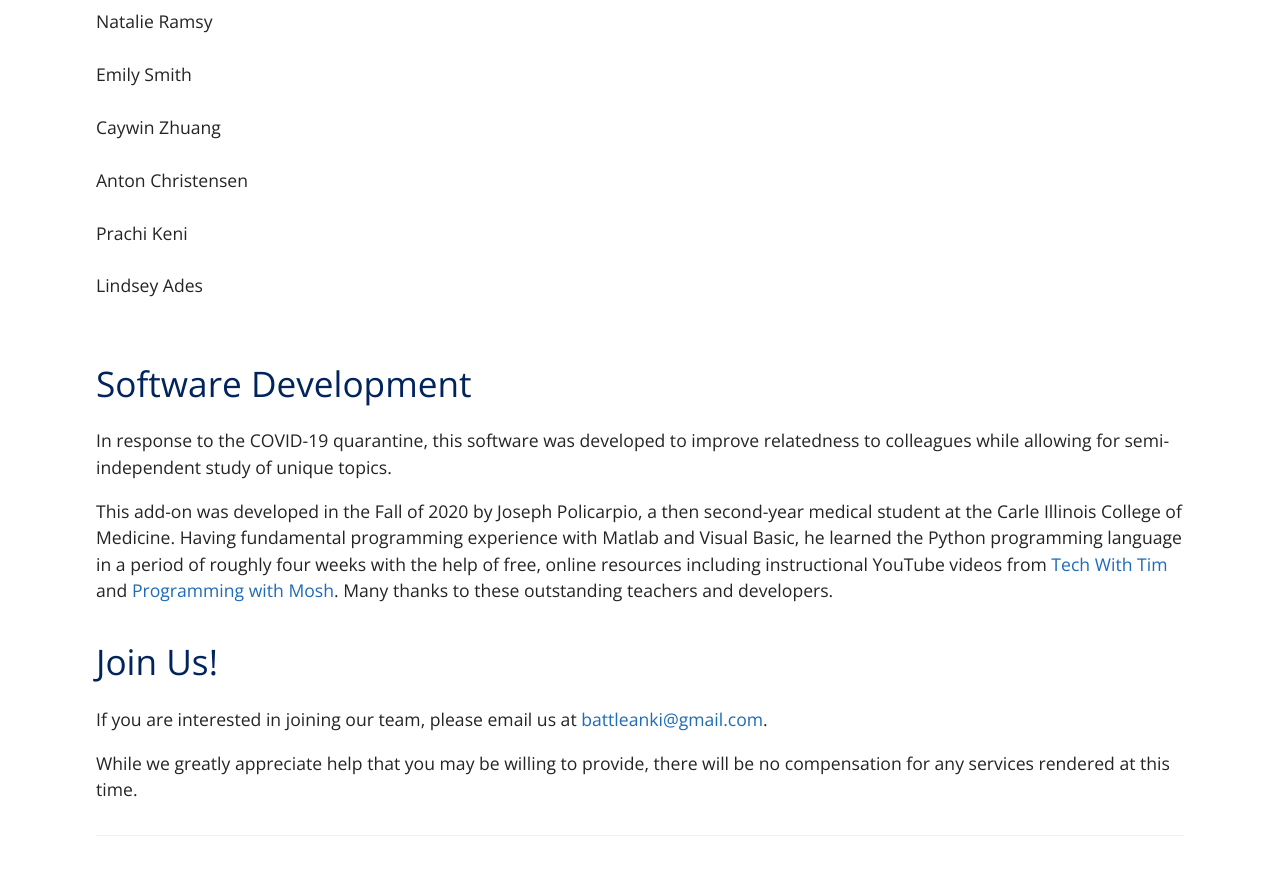
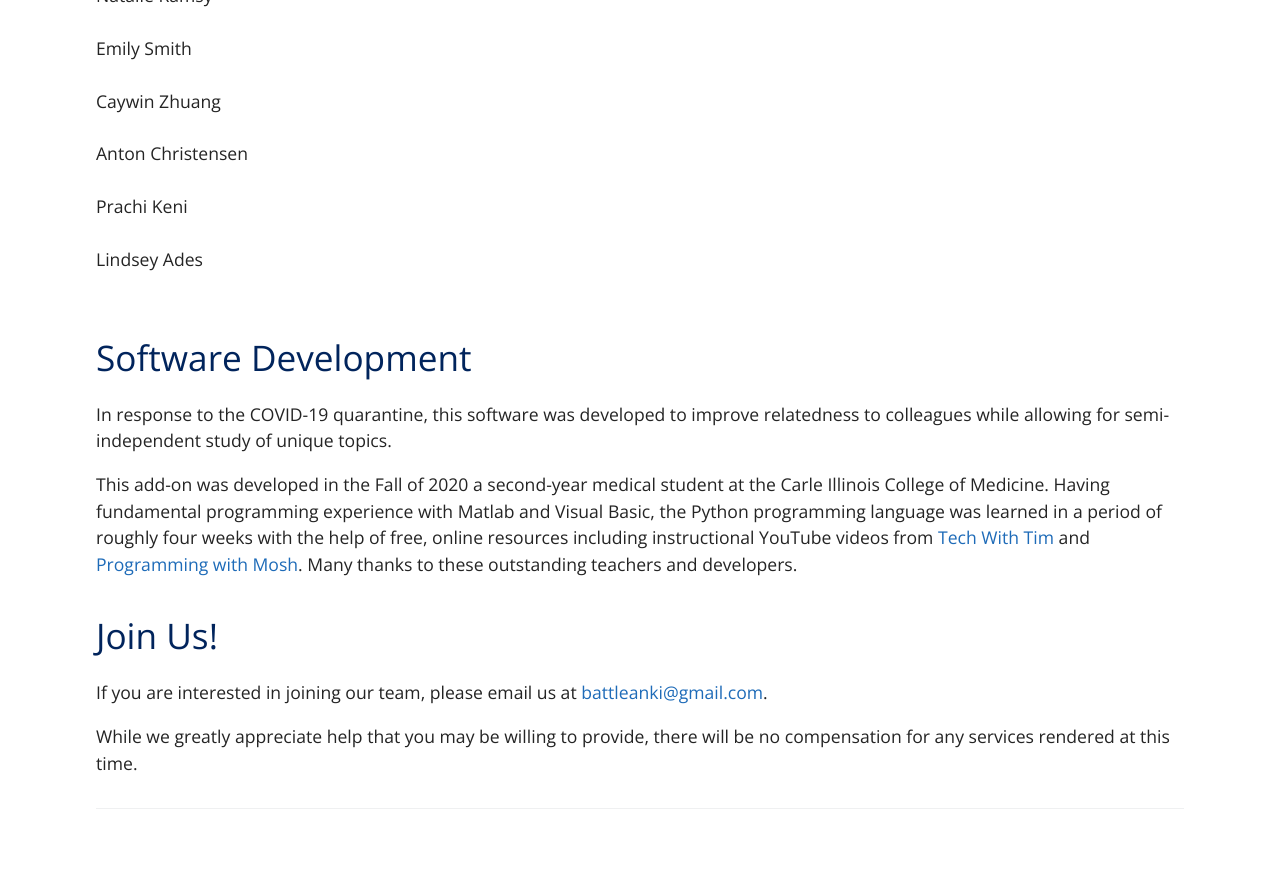
Before and after one commit to jopeo/jopeo.github.io, a Jekyll site: the page built from about.md, in a window 1280 px wide and 900 px high, scrolled down 2612 px. Shown: the top 875 px of the window. Built offline with Jekyll 4.4.1, drawn with Linux system fonts in a browser that asks for light colours; some of the changed text lies outside the part shown.

Commit message:
updated about

```diff
--- a/about.md
+++ b/about.md
@@ -33,8 +33,7 @@
 
 ## The First Battle
 
-After weeks of failure the first successful Anki with Friends study session took place on November 5, 2020 between the creator
-of Anki with Friends, Joseph Policarpio, and Rahul Ramanathan, a great friend and colleague.
+After weeks of failure the first successful Anki with Friends study session took place on November 5, 2020 between two friends!
 
 ![The first battle with Rahul](./Images/thefirstbattlewithRahul.jpg)
 
@@ -65,11 +64,11 @@
 In response to the COVID-19 quarantine, this software was developed to improve relatedness to colleagues while allowing for
 semi-independent study of unique topics.
 
-This add-on was developed in the Fall of 2020 by Joseph Policarpio, a then second-year medical student
-at the Carle Illinois College of Medicine. Having fundamental programming experience with Matlab and Visual Basic, he
-learned the Python programming language in a period of roughly four weeks with the help of free, online resources
-including instructional YouTube videos from [Tech With Tim](https://www.youtube.com/c/TechWithTim){:target="_blank"} and [Programming
-with Mosh](https://www.youtube.com/c/programmingwithmosh){:target="_blank"}. Many thanks to these outstanding teachers and developers.
+This add-on was developed in the Fall of 2020 a second-year medical student at the Carle Illinois College of Medicine.
+Having fundamental programming experience with Matlab and Visual Basic, the Python programming language was learned in a
+period of roughly four weeks with the help of free, online resources including instructional YouTube videos from
+[Tech With Tim](https://www.youtube.com/c/TechWithTim){:target="_blank"} and [Programming with Mosh](https://www.youtube.com/c/programmingwithmosh){:target="_blank"}.
+Many thanks to these outstanding teachers and developers.
 
 # Join Us!
 
```
